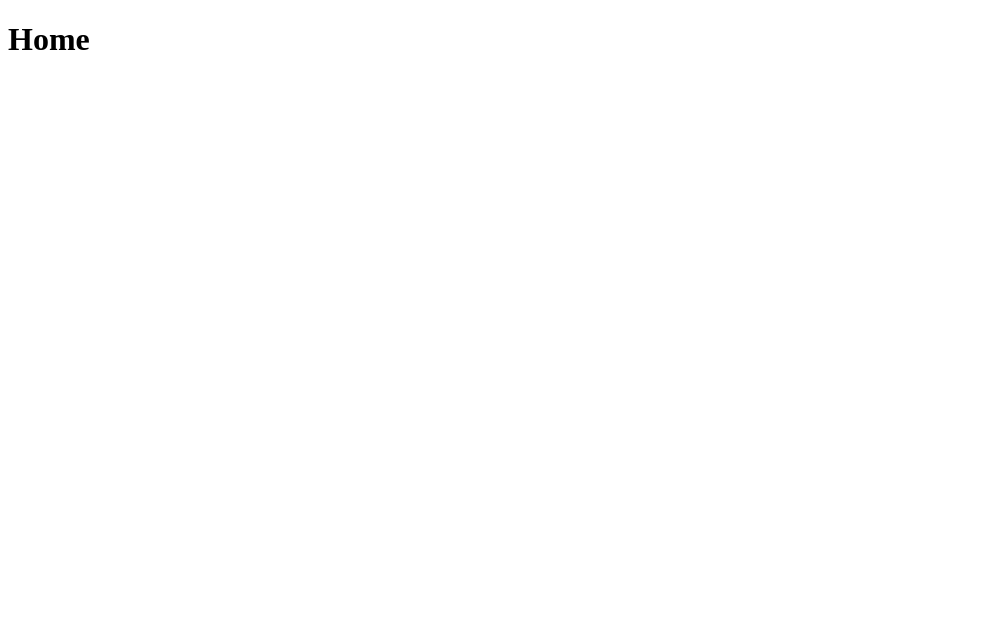
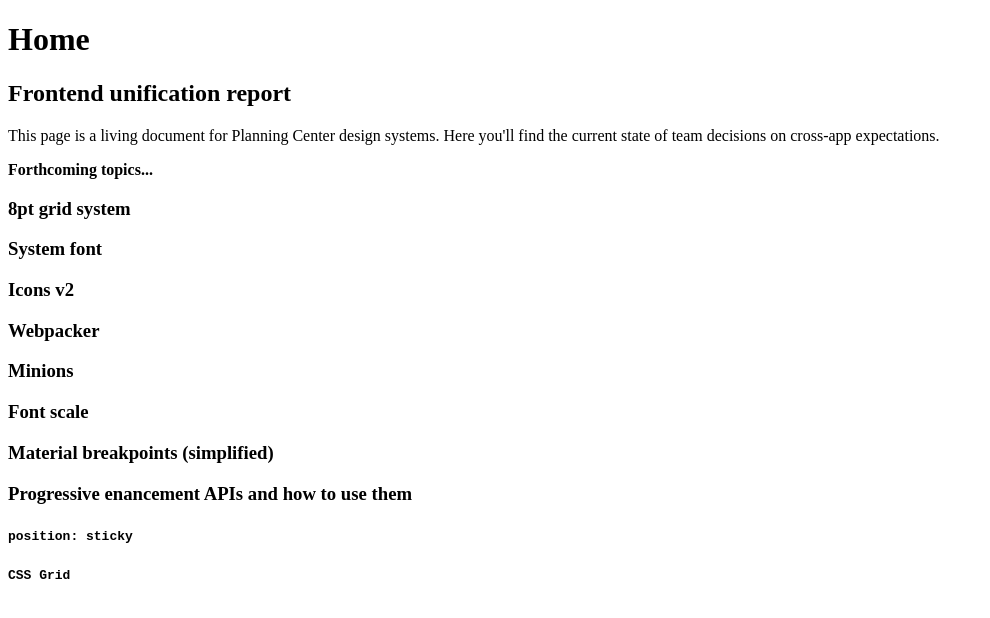
Before and after one commit to planningcenter/planningcenter.design, a Gatsby site: page / in a window 1280 px wide. Shown: the whole page, without its empty margins (0-990 px from the left). Built offline with nearby package versions, Linux system fonts and the light colour scheme; Gatsby itself is replaced by a stand-in of ours.

Commit message:
add categories for frontend unification report

```diff
--- a/src/pages/index.js
+++ b/src/pages/index.js
@@ -3,6 +3,27 @@
 const IndexPage = () => (
   <div className="article">
     <h1>Home</h1>
+    <h2>Frontend unification report</h2>
+    <p>
+      This page is a living document for Planning Center design systems. Here
+      you'll find the current state of team decisions on cross-app expectations.
+    </p>
+
+    <strong>Forthcoming topics...</strong>
+    <h3>8pt grid system</h3>
+    <h3>System font</h3>
+    <h3>Icons v2</h3>
+    <h3>Webpacker</h3>
+    <h3>Minions</h3>
+    <h3>Font scale</h3>
+    <h3>Material breakpoints (simplified)</h3>
+    <h3>Progressive enancement APIs and how to use them</h3>
+    <h4>
+      <code>position: sticky</code>
+    </h4>
+    <h4>
+      <code>CSS Grid</code>
+    </h4>
   </div>
 );
 
```
